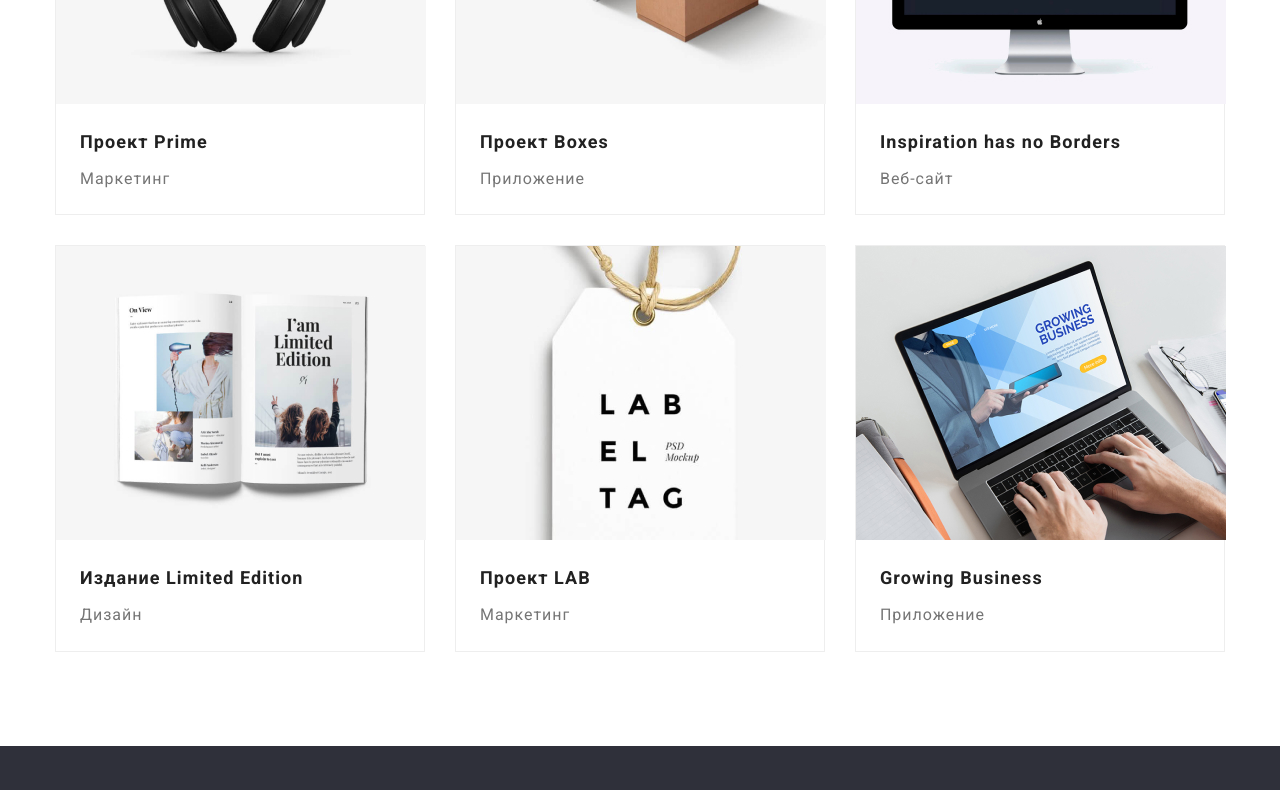
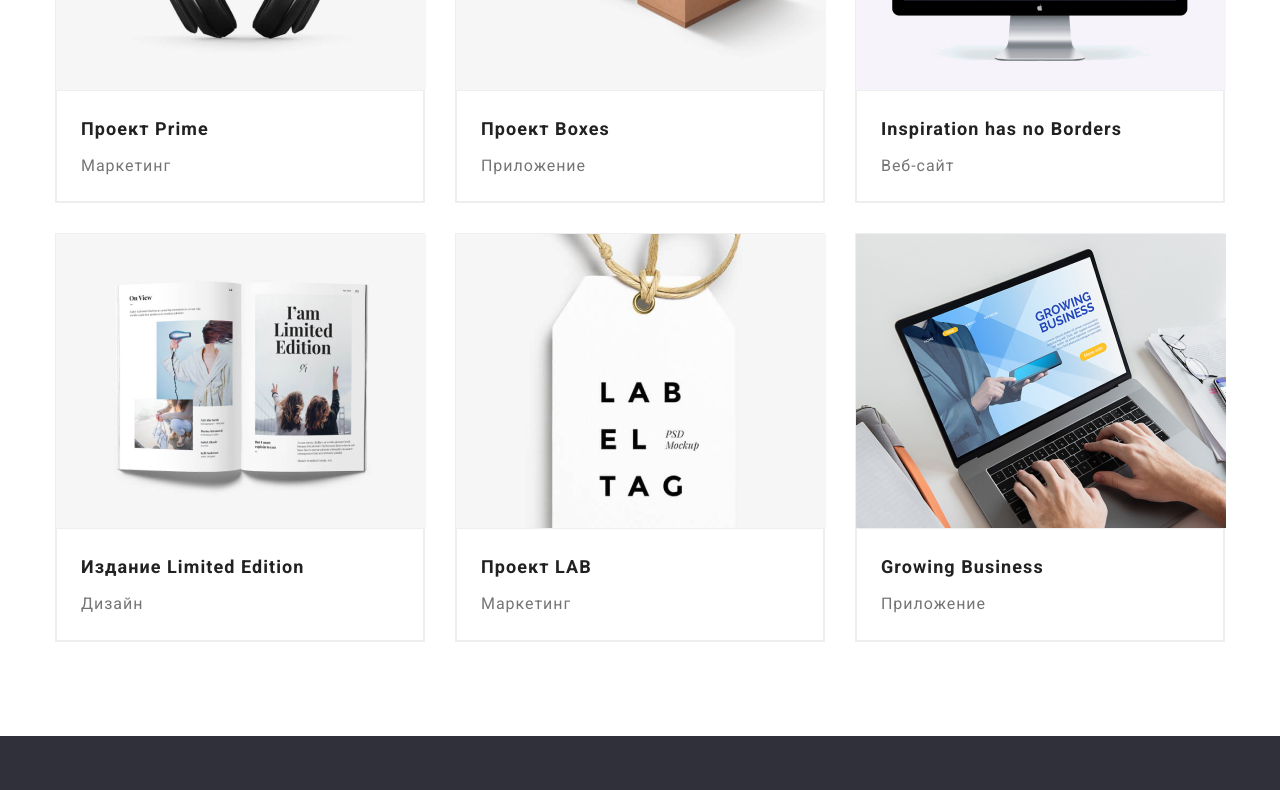
Before and after one commit to Romalyy/-web-studio-hw3, a plain HTML site: page portfolio.html in a window 1280 px wide. Shown: the part 884-1674 px from the top of the page. Drawn offline with nearby package versions, Linux system fonts and the light colour scheme.

Commit message:
Правки

```diff
--- a/css/style.css
+++ b/css/style.css
@@ -128,6 +128,7 @@ ul {
 .hero-title {
   margin-top: 0;
   margin-bottom: 30px;
+  text-transform: uppercase;
 
   font-weight: 900;
   font-size: 44px;
@@ -139,7 +140,7 @@ ul {
   background-color: #2f303a;
   padding-top: 200px;
   padding-bottom: 200px;
-  margin-bottom: 94px;
+  margin-bottom: 0;
 }
 
 /* section */
@@ -192,6 +193,8 @@ ul {
 
 .section {
   letter-spacing: 0.03em;
+  padding-top: 94px;
+  padding-bottom: 0;
 }
 
 .title {
@@ -215,7 +218,8 @@ ul {
   display: flex;
 
   margin-top: 0;
-  margin-bottom: 94px;
+  margin-bottom: 0;
+  padding-top: 0;
   padding-left: 0;
 }
 
@@ -255,12 +259,15 @@ ul {
 /* our team */
 .background {
   background-color: #f5f4fa;
+  padding-top: 94px;
+  padding-bottom: 94px;
 }
 
 .teams {
   display: flex;
+  margin-top: 0;
   margin-bottom: 0;
-  padding-bottom: 94px;
+  padding-bottom: 0;
   padding-left: 0;
 }
 
@@ -306,7 +313,7 @@ ul {
 
   margin-top: 0;
   margin-bottom: 0;
-  padding-top: 94px;
+  padding-top: 0;
   padding-bottom: 50px;
 }
 
@@ -387,6 +394,11 @@ ul {
 
 /* Стили для portfolio */
 
+.different-type {
+  padding-top: 94px;
+  padding-bottom: 94px;
+}
+
 .portfolio-title {
   margin-top: 0;
   margin-bottom: 0;
@@ -394,8 +406,8 @@ ul {
 
 .buttons-title {
   display: flex;
-  margin-top: 94px;
-  margin-bottom: 50px;
+  margin-top: 0;
+  margin-bottom: 34px;
   justify-content: center;
 }
 
@@ -422,26 +434,26 @@ ul {
   background-color: var(--accent-color);
 }
 
-.images-types {
-  display: flex;
-  flex-wrap: wrap;
-  margin-top: 0;
-  margin-bottom: 94px;
-  padding-top: 0;
-  padding-left: 0;
-}
-
 .projects {
   font-weight: 700;
   font-size: 18px;
   line-height: 2;
 
-  margin-top: 20px;
+  margin-top: 0;
   margin-bottom: 0;
-  margin-left: 24px;
+  margin-left: 0;
   letter-spacing: 0.06em;
 
   color: var(--title-text-color);
+}
+
+.flex-elements {
+  display: flex;
+  flex-wrap: wrap;
+  margin-top: 0;
+  margin-bottom: 0;
+  padding-top: 0;
+  padding-left: 0;
 }
 
 .flex-element {
@@ -461,14 +473,21 @@ ul {
   margin-bottom: 0;
 }
 
+.information {
+  padding: 20px 24px;
+  background-color: #ffffff;
+  border: 1px solid #eeeeee;
+  box-sizing: border-box;
+}
+
 .site-name {
   font-weight: 400;
   font-size: 16px;
   line-height: 1.9;
 
   margin-top: 4px;
-  margin-bottom: 20px;
-  margin-left: 24px;
+  margin-bottom: 0;
+  margin-left: 0;
   letter-spacing: 0.06em;
 
   color: #757575;
--- a/portfolio.html
+++ b/portfolio.html
@@ -40,7 +40,7 @@
 
 <main>
     <section>
-        <div class="container">
+        <div class="container different-type">
         <h1 class="portfolio-title visually-hidden">Portfolio</h1>
             <ul class="buttons-title">
                 <li><button type="button" class="second-type-button">Все</button></li>
@@ -49,54 +49,70 @@
                 <li><button type="button" class="second-type-button">Дизайн</button></li>
                 <li><button type="button" class="second-type-button">Маркетинг</button></li>
             </ul>
-            </div>
 
-            <div class="container">
-            <ul class="images-types">
+            <ul class="flex-elements">
                 <li class="flex-element">
                    <img src="./images/project1.jpg" alt="Экран ноутбука" width="370">
-                   <h2 class="projects">Технокряк</h2>
-                   <p class="site-name">Веб-сайт</p>
+                   <div class="information">
+                    <h2 class="projects">Технокряк</h2>
+                    <p class="site-name">Веб-сайт</p>
+                   </div>
                 </li>
                 <li class="flex-element">
                 <img src="./images/project2.jpg" alt="Баскетболисты" width="370">
+                <div class="information">
                 <h2 class="projects">Постер New Orlean vs Golden Star</h2>
                 <p class="site-name">Дизайн</p>
+                </div>
                 </li>
                 <li class="flex-element">
                     <img src="./images/project3.jpg" alt="Ресторан Seafood" width="370">
+                    <div class="information" >
                     <h2 class="projects">Ресторан Seafood</h2>
                     <p class="site-name">Приложение</p>
+                    </div>
                 </li>
                 <li class="flex-element">
                     <img src="./images/project4.jpg" alt="Наушники" width="370">
+                    <div class="information" >
                     <h2 class="projects">Проект Prime</h2>
                     <p class="site-name">Маркетинг</p>
+                    </div>
                 </li>
                 <li class="flex-element">
                     <img src="./images/project5.jpg" alt="Две коробки" width="370">
+                    <div class="information" >
                     <h2 class="projects">Проект Boxes</h2>
                     <p class="site-name">Приложение</p>
+                    </div>
                 </li>
                 <li class="flex-element">
                     <img src="./images/project6.jpg" alt="Монитор" width="370">
+                    <div class="information" >
                     <h2 class="projects">Inspiration has no Borders</h2>
                     <p class="site-name">Веб-сайт</p>
+                    </div>
                 </li>
                 <li class="flex-element">
                     <img src="./images/project7.jpg" alt="Книга" width="370">
+                    <div class="information" >
                     <h2 class="projects">Издание Limited Edition</h2>
                     <p class="site-name">Дизайн</p>
+                    </div>
                 </li>
                 <li class="flex-element">
                     <img src="./images/project8.jpg" alt="Проект LAB" width="370">
+                    <div class="information" >
                     <h2 class="projects">Проект LAB</h2>
                     <p class="site-name">Маркетинг</p>
+                    </div>
                 </li>
                 <li class="flex-element">
                     <img src="./images/project9.jpg" alt="Человек печатает за ноутбуком" width="370">
+                    <div class="information" >
                     <h2 class="projects">Growing Business</h2>
                     <p class="site-name">Приложение</p>
+                    </div>
                 </li>
             </ul>
             </div>
@@ -110,7 +126,7 @@
         <address>
             <ul class="address">
                 <li class="main-info">
-                    <a href="streetAddress" class="street">г. Киев, пр-т Леси Украинки, 26</a> <br>
+                    <a href="https://goo.gl/maps/dVaYjC4JMrnxNcRj6" target="_blank" rel="nofollow noreferrer noopener" class="street">Адрес</a> <br>
                 </li>
                 <li class="main-info">
                     <a href="mailto:info@devstudio.com" class="info">info@devstudio.com</a> <br>
```
Also changed, not shown: index.html (+2 -1 lines).
